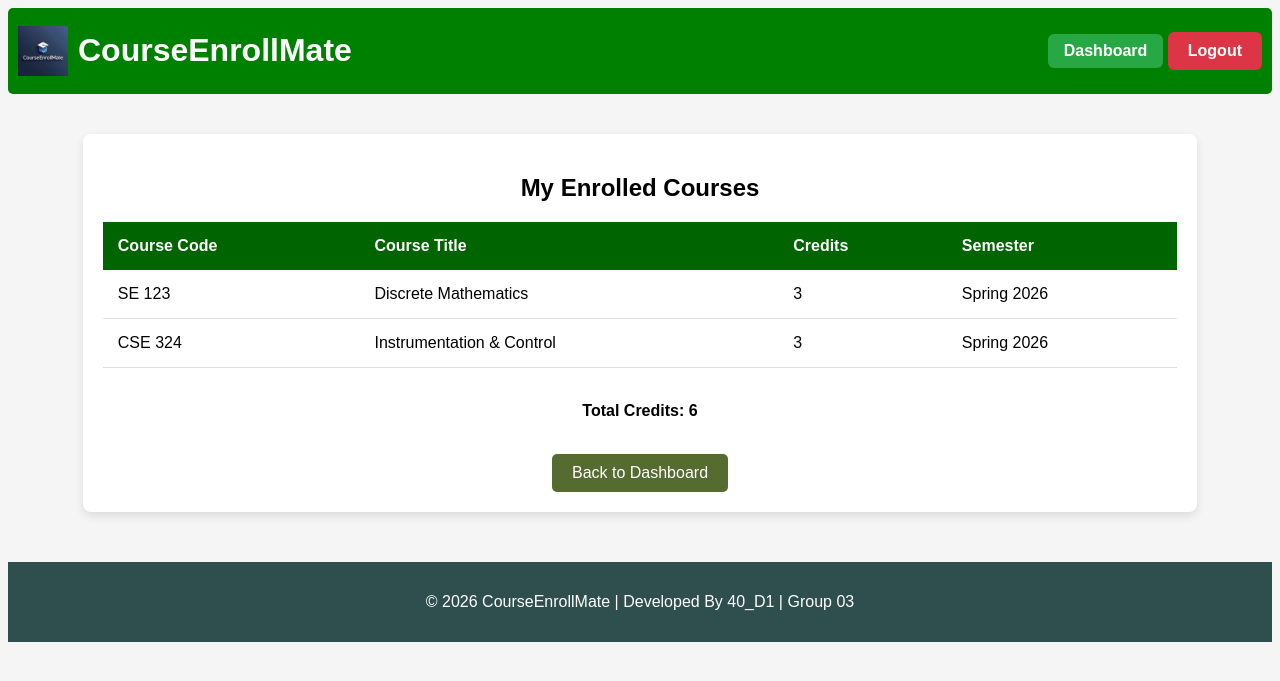
After one commit to adullahalmustakim/CourseEnrollMate, a Flask app: page /enrolled_courses in a window 1280 px wide. The commit adds this page. Shown: the top 681 px of the page. Run offline with Flask 3, Linux system fonts and the light colour scheme; a user stored in the database is signed in; data comes from the database, SQL or seed files in the repository; both versions use the stored data as it was after the commit.

Commit message:
Added Module 3 - Feature 3 : Enrolled Course List Viewing

```diff
--- a/app.py
+++ b/app.py
@@ -306,6 +306,37 @@ def drop_course(enrollment_id):
 
     flash("Course dropped successfully.")
     return redirect(url_for("my_courses"))
+
+@app.route("/enrolled_courses")
+@login_required
+@role_required("student")
+def enrolled_courses():
+
+    student_id = session["user_id"]
+    conn = get_db_connection()
+
+    courses = conn.execute("""
+        SELECT
+            c.course_code,
+            c.course_title,
+            c.credit_hours,
+            s.semester_name
+        FROM enrollment_requests er
+        JOIN course_offerings co ON er.offering_id = co.id
+        JOIN courses c ON co.course_id = c.id
+        JOIN semesters s ON co.semester_id = s.id
+        WHERE er.student_id = ? AND er.status = 'approved'
+    """, (student_id,)).fetchall()
+
+    total_credits = sum(course["credit_hours"] for course in courses)
+
+    conn.close()
+
+    return render_template(
+        "enrolled_courses.html",
+        courses=courses,
+        total_credits=total_credits
+    )
 
 @app.route("/admin")
 @login_required
@@ -985,6 +1016,8 @@ def enrollment_report():
         student_details=student_details
     )
 
+
+
 @app.route("/logout")
 def logout():
     session.clear()
--- a/changes.txt
+++ /dev/null
@@ -1,4 +0,0 @@
-app.py
-    -@app.route("/enrollment_report")
-admin_dashboard.html
-enrollment_report.html
--- /dev/null
+++ b/templates/enrolled_courses.html
@@ -0,0 +1,49 @@
+{% extends "base.html" %}
+
+{% block body %}
+
+<div class="table-container">
+
+<h2>My Enrolled Courses</h2>
+
+{% if courses %}
+
+<table>
+<thead>
+<tr>
+    <th>Course Code</th>
+    <th>Course Title</th>
+    <th>Credits</th>
+    <th>Semester</th>
+</tr>
+</thead>
+{% for c in courses %}
+<tbody>
+<tr>
+    <td>{{ c.course_code }}</td>
+    <td>{{ c.course_title }}</td>
+    <td>{{ c.credit_hours }}</td>
+    <td>{{ c.semester_name }}</td>
+</tr>
+</tbody>
+{% endfor %}
+
+</table>
+
+<br>
+
+<p><strong>Total Credits: {{ total_credits }}</strong></p>
+
+{% else %}
+
+<p>You are not enrolled in any courses.</p>
+
+{% endif %}
+
+<br>
+
+<a href="/student">Back to Dashboard</a>
+
+</div>
+
+{% endblock %}
--- a/templates/student_dashboard.html
+++ b/templates/student_dashboard.html
@@ -20,4 +20,6 @@
 
 <a href="/my_courses">Drop Courses</a>
 
+<a href="/enrolled_courses">My Enrolled Courses</a>
+
 {% endblock %}
```
Also changed, not shown: courseenrollmate.db, 4 other files.
